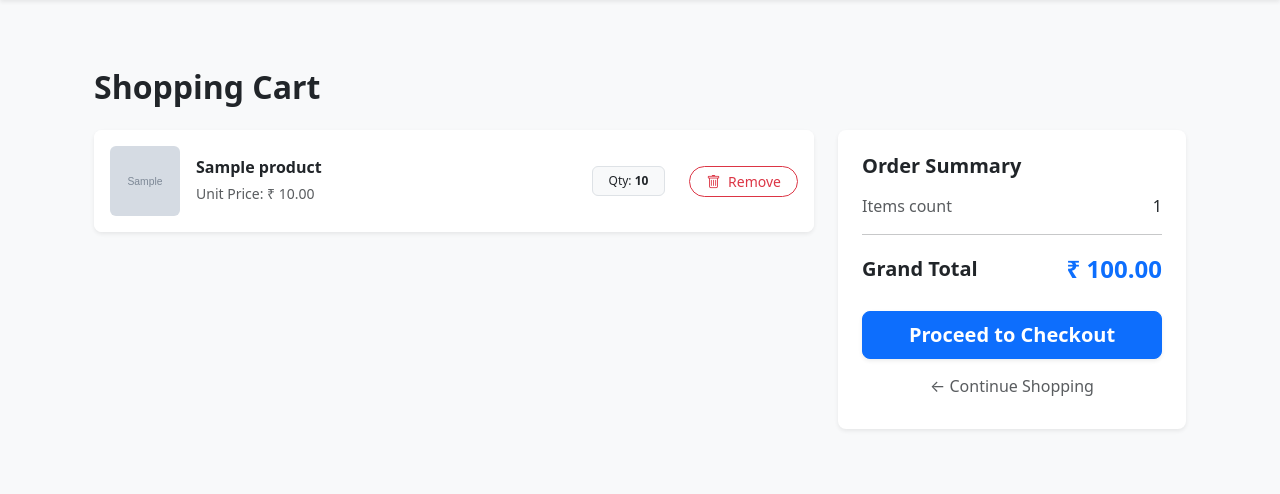
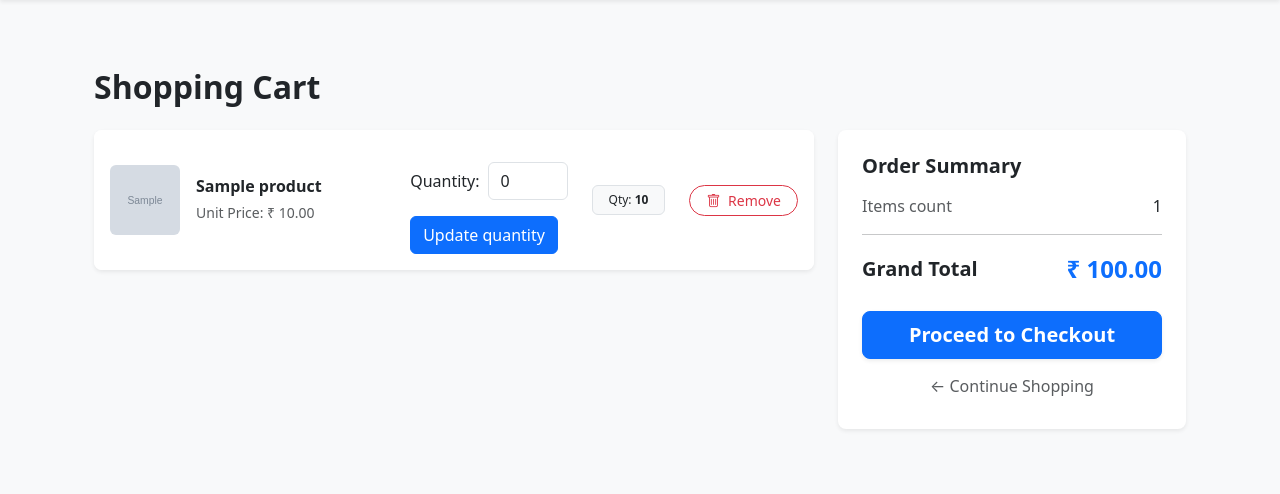
Before and after one commit to Akshayikify/E-commerce-Application, a Django app: page /cart/ in a window 1280 px wide. Shown: the part 56-550 px from the top of the page. Run offline with Django 5.2, Linux system fonts and the light colour scheme; a user stored in the database is signed in; tables that the repository leaves empty hold one stand-in row (values such as "Sample post"); grey boxes marked "Sample" are stand-in pictures; some libraries are stand-ins or nearby versions.

Commit message:
feat: Update quantity of particular cart item

```diff
--- a/store/urls.py
+++ b/store/urls.py
@@ -10,4 +10,5 @@ urlpatterns=[
     path('cart/remove/<int:pk>/',views.remove_cart_item,name='remove_cart_item'), # URL path for remove items from cart
     path('customer/<int:customer_id>/',views.customer_profile,name='profile'), #URL path for customer profile
     path('login',views.login_view,name='login'), # URL path for logout page
+    path('update_quantity/<int:pk>/',views.update_quantity,name='update_quantity') #URL path to update quantity
 ]
--- a/store/views.py
+++ b/store/views.py
@@ -106,7 +106,22 @@ def add_to_cart(request,pk):
 def cart_detail(request):
     cart=Cart.objects.filter(customer=request.user.customer).prefetch_related('items__product').first()
     return render(request,'cart.html',{'cart': cart})
+@login_required
+def update_quantity(request,pk):
+    cart_item=CartItem.objects.get(pk=pk)
+    try:
+        quantity=int(request.POST.get('quantity',1))
+    except ValueError:
+        quantity=1
 
+    if quantity<=0:
+        cart_item.delete()
+        messages.success(request,f"{cart_item.product.title} was removed successfully!")
+    else:
+        cart_item.quantity=quantity
+        cart_item.save()
+        messages.success(request,"Cart quantity updated")
+    return redirect('cart')
 @login_required
 def remove_cart_item(request,pk):
     cart_item=get_object_or_404(CartItem,id=pk,cart__customer__user=request.user)
--- a/templates/cart.html
+++ b/templates/cart.html
@@ -1,5 +1,4 @@
 {% extends 'home.html' %}
-
 {% block products %}
 <div class="container py-4">
     <!-- Flash Messages -->
@@ -42,10 +41,17 @@
 
                                         <!-- Quantity & Actions -->
                                         <div class="d-flex align-items-center gap-4">
+                                           <form action="{% url 'update_quantity' item.id %}" method="POST" class="mt-3">
+                                                        {% csrf_token %}
+                                                            <div class="d-flex align-items-center gap-2 mb-3">
+                                                        <label for="quantity" class="form-label mb-0">Quantity:</label>
+                                            <input type="number" id="quantity" name="quantity" value="0" min="0" class="form-control" style="width: 80px;">
+                                                </div>
+                                         <button type="submit" class="btn btn-primary">Update quantity</button>
+                                          </form>
                                             <span class="badge bg-light text-dark border px-3 py-2 fw-normal">
                                                 Qty: <strong>{{ item.quantity }}</strong>
                                             </span>
-
                                             <a href="{% url 'remove_cart_item' item.id %}" class="btn btn-outline-danger btn-sm rounded-pill px-3" title="Remove item">
                                                 <i class="bi bi-trash me-1"></i> Remove
                                             </a>
```
